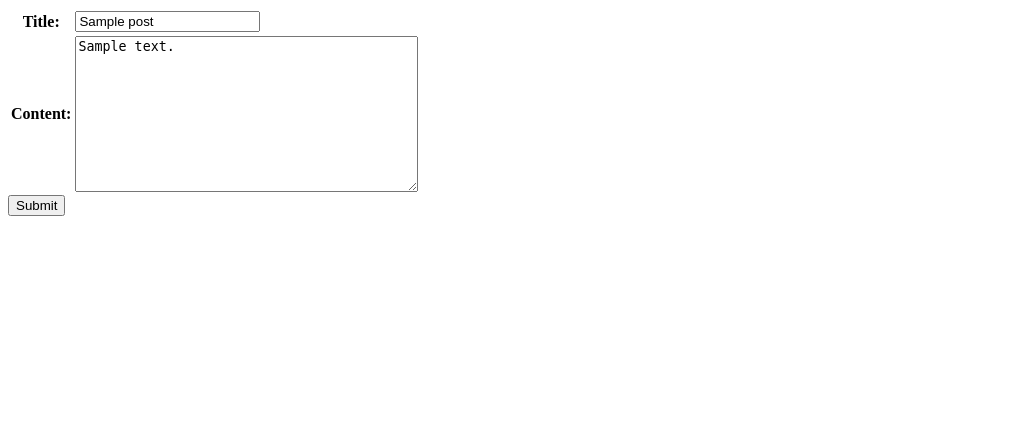
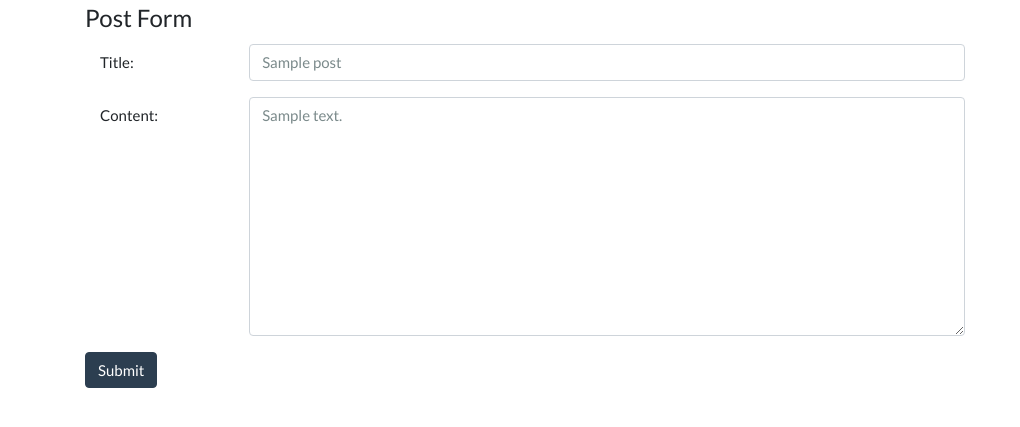
Before and after one commit to csrane/monkey, a Django app: page /dojo/1/edit/ in a window 1280 px wide. Shown: the top 427 px of the page, without its empty margins (0-1020 px from the left). Run offline with Django 3.2, Linux system fonts and the light colour scheme; tables that the repository leaves empty hold one stand-in row (values such as "Sample post"); some libraries are stand-ins or nearby versions.

Commit message:
dojo.post_form.html 부트스트랩 3 스타일 적용

```diff
--- a/dojo/templates/dojo/post_form.html
+++ b/dojo/templates/dojo/post_form.html
@@ -1,14 +1,58 @@
+<link href="https://stackpath.bootstrapcdn.com/bootswatch/4.1.1/flatly/bootstrap.min.css" rel="stylesheet" integrity="sha384-WuViQmTamrPyvMFZjf8te7HpKtdxuzV/HX1yG26a0d8yieIBr+beDf1ME99iX1cM" crossorigin="anonymous">
 
-<form action="" method="POST">
-    {% csrf_token %}
+<div class="container">
+    <div class="row">
+        <div class="col-sm-12">
+            <form action="" method="POST">
+                <legend>Post Form</legend>
+                <div class="form-group">
+                    {% csrf_token %}
 
-    <table>
-        {{ form.as_table }}
-    </table>
-    <input type="submit" />
-</form>
+                    {% for error in form.non_field_errors %}
+                    <div class="alert alert-danger">
+                        {{ error }}
+                    </div>
+                    {% endfor %}
 
+                    {% for field in form.hidden_fields %}
+                        {{ field }}
+                    {% endfor %}
+
+                    {% for field in form.visible_fields %}
+                    <div class="form-group">
+
+                        <div class="col-sm-10 row">
+                            {{ field.label_tag }}
+                            <div class="col-sm-10">
+                            {{ field }}
+                            </div>
+
+                            {% if field.help_text %}
+                            <p class="help-block">{{ field.help_text }}</p>
+                            {% endif %}
+
+                            {% for error in field.errors %}
+                                <div class="alert alert-danger">
+                                    {{ error }}
+                                </div>
+                            {% endfor %}
+
+                        </div>
+                    </div>
+                    {% endfor %}
+                    <button type="submit" class="btn btn-primary" />Submit</button>
+                </div>
+            </form>
+        </div>
+    </div>
+</div>
+
+<script src="https://code.jquery.com/jquery-3.3.1.slim.min.js" integrity="sha384-q8i/X+965DzO0rT7abK41JStQIAqVgRVzpbzo5smXKp4YfRvH+8abtTE1Pi6jizo" crossorigin="anonymous"></script>
 <script>
+    $(function() {
+        $('.form-group label').addClass('col-sm-2 col-form-label');
+        $('.form-group input, .form-group textarea').addClass('form-control');
+        });
     var dom = document.getElementById('{{ form.user_agent.id_for_label }}');
     dom.value = navigator.userAgent
 </script>
```
